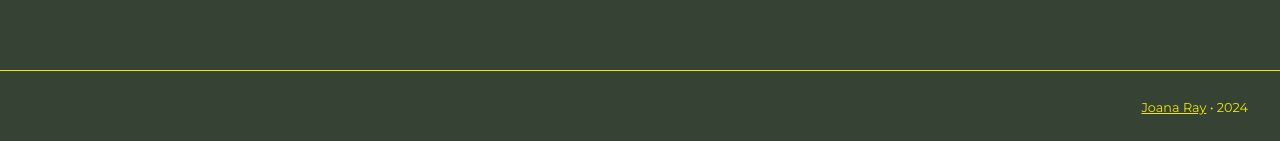
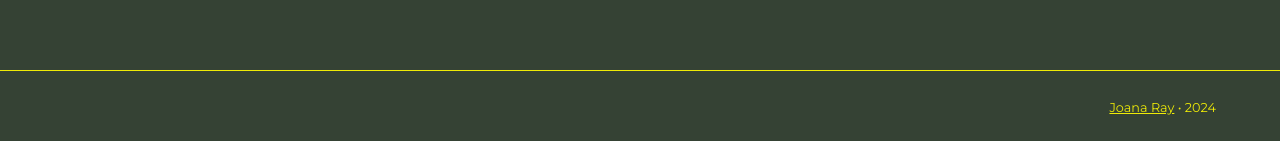
Before and after one commit to joanaray/react-tic_tac_toe, a React (Create React App) app: page / in a window 1280 px wide. Shown: the part 656-797 px from the top of the page. Built offline with nearby package versions, Linux system fonts and the light colour scheme; a web font is replaced by a local one.

Commit message:
styles update

```diff
--- a/src/styles.css
+++ b/src/styles.css
@@ -123,7 +123,7 @@ main {
   flex-grow: 1;
 }
 footer {
-  padding: 1rem 2rem;
+  padding-block: 1rem;
   border-top: 1px solid var(--color);
   text-align: right;
 }
```
Also changed, not shown: 1 other file (tests, documents, lock files or other folders).
